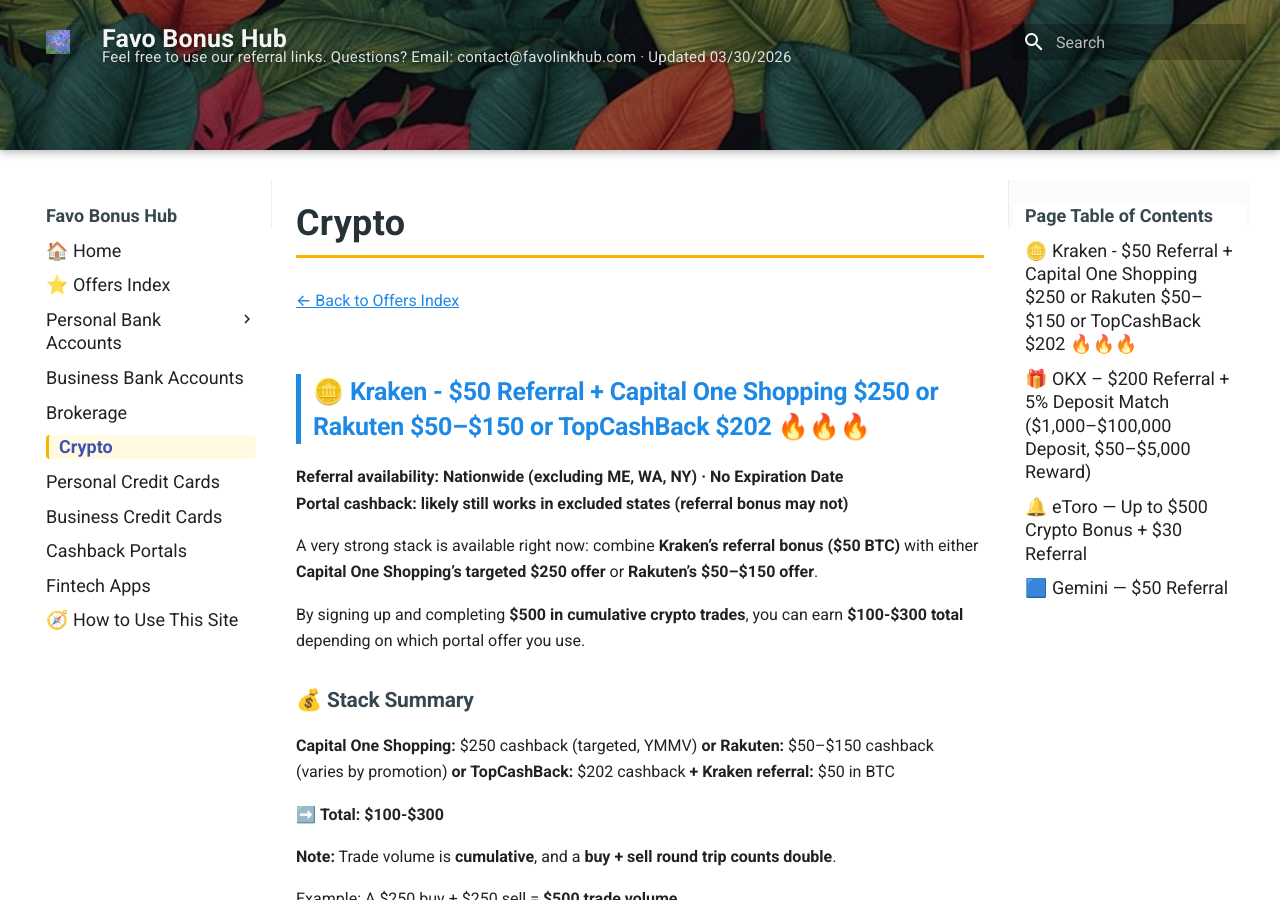
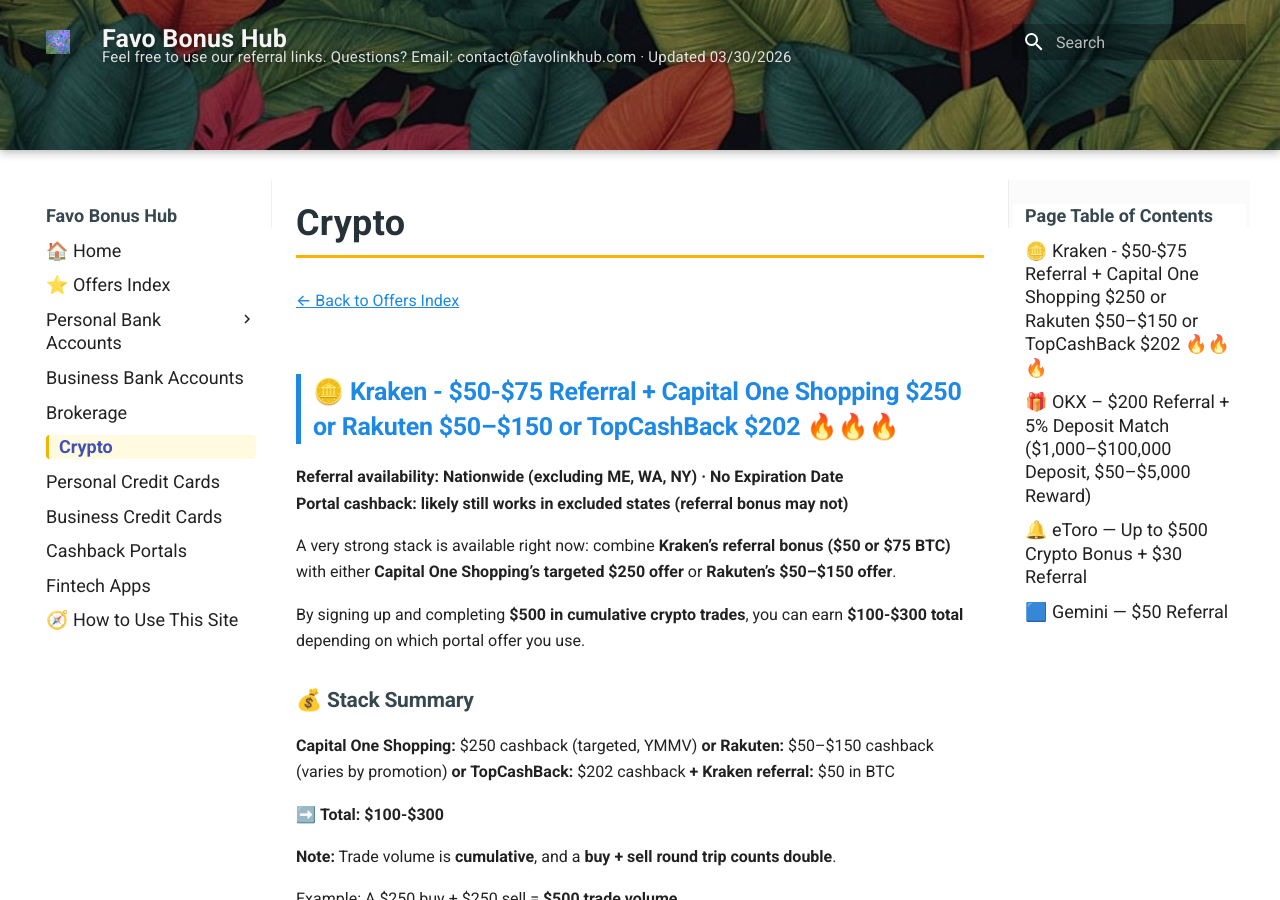
Before and after one commit to whispersofzephyr/favolinkhub-site, an MkDocs documentation site: the page built from docs/crypto.md, in a window 1280 px wide and 900 px high. Built offline with MkDocs 1.6.1 and Material for MkDocs 9.7.7, drawn with Linux system fonts in a browser that asks for light colours.

Commit message:
Update crypto.md

```diff
--- a/docs/crypto.md
+++ b/docs/crypto.md
@@ -3,12 +3,12 @@
 --8<-- "snippets/back-to-list.md"
 
 <a id="cr-kraken"></a>
-## 🪙 Kraken - $50 Referral + Capital One Shopping $250 or Rakuten $50–$150 or TopCashBack $202 🔥🔥🔥
+## 🪙 Kraken - $50-$75 Referral + Capital One Shopping $250 or Rakuten $50–$150 or TopCashBack $202 🔥🔥🔥
 
 **Referral availability: Nationwide (excluding ME, WA, NY) · No Expiration Date**
 **Portal cashback: likely still works in excluded states (referral bonus may not)**
 
-A very strong stack is available right now: combine **Kraken’s referral bonus ($50 BTC)** with either **Capital One Shopping’s targeted $250 offer** or **Rakuten’s $50–$150 offer**.
+A very strong stack is available right now: combine **Kraken’s referral bonus ($50 or $75 BTC)** with either **Capital One Shopping’s targeted $250 offer** or **Rakuten’s $50–$150 offer**.
 
 By signing up and completing **$500 in cumulative crypto trades**, you can earn **$100-$300 total** depending on which portal offer you use.
 
```
